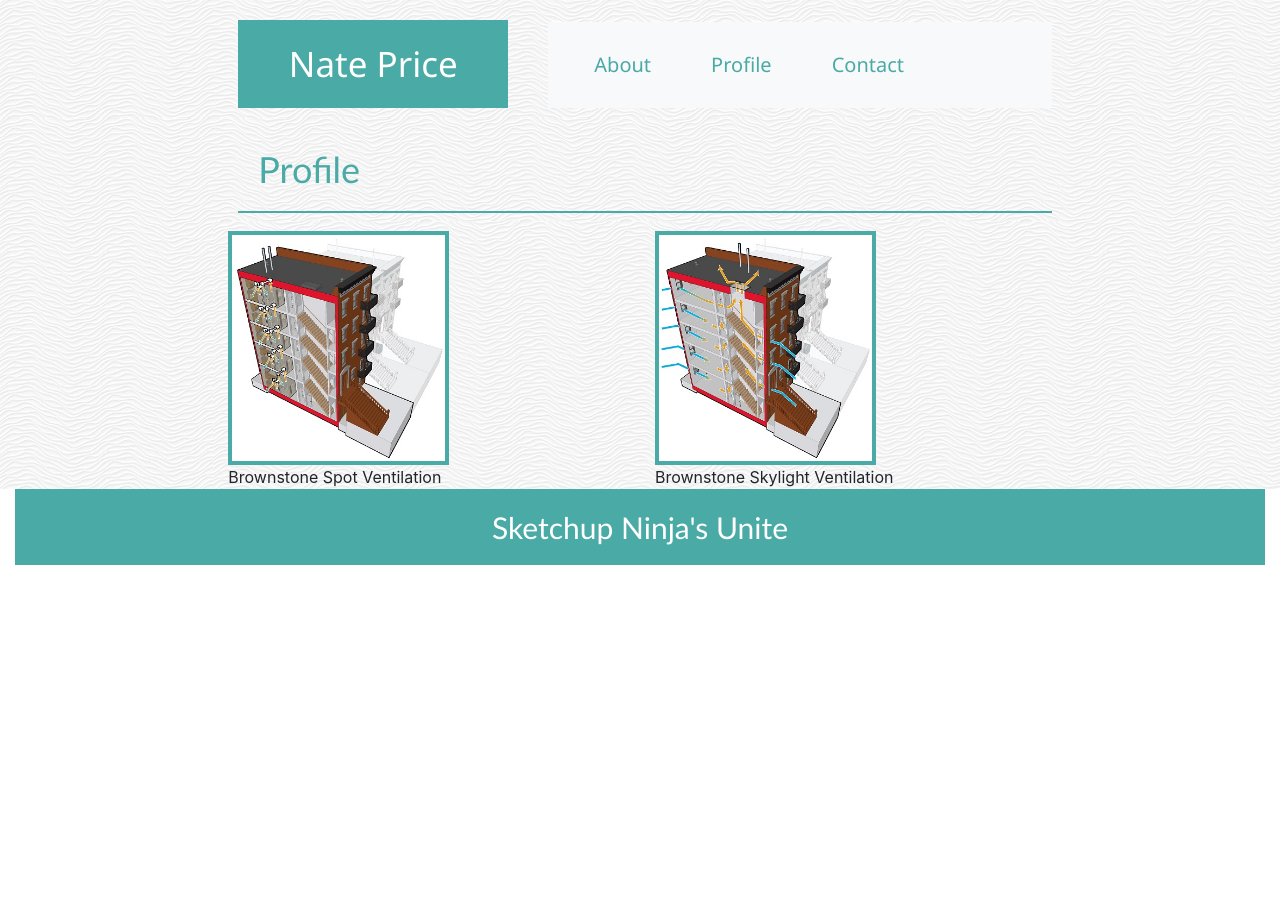
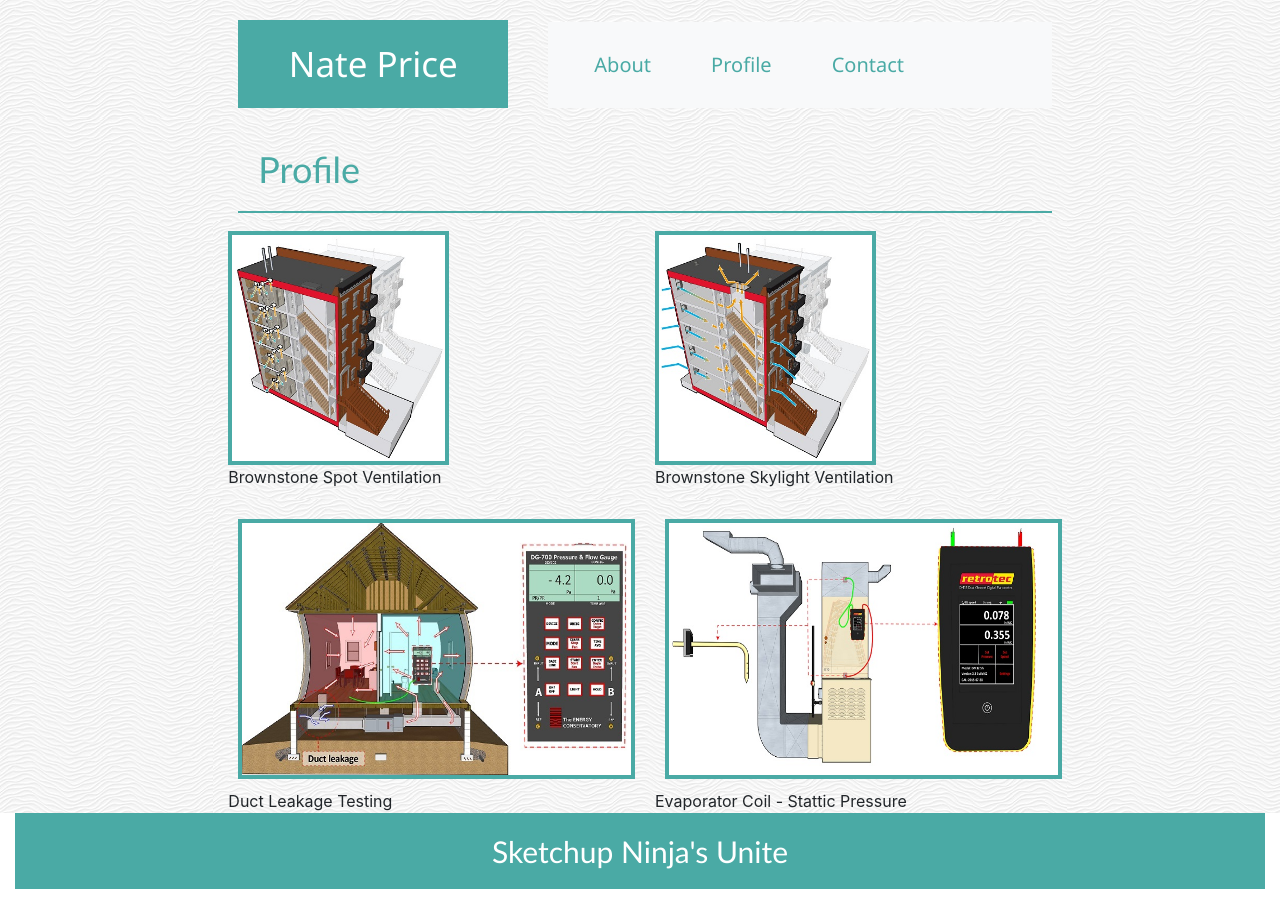
Before and after one commit to nathanielprice/homework_2, a plain HTML site: page profile.html in a window 1280 px wide. Before the commit the page ends 800 px from the top, so only its background shows below. Drawn offline with nearby package versions, Linux system fonts and the light colour scheme.

Commit message:
Adding Bootstrap Homework 2

```diff
--- a/profile.html
+++ b/profile.html
@@ -58,6 +58,22 @@
                     </div>
             </div>
         </div>
+        <div class="container-fluid">
+            <div class="row">
+                    <div class="offset-md-2 col-md-8">
+                        <div class="row">
+                            <div class="col-md-6">
+                                <img id="profile-image4" src="images/Duct Leakage - Return Dominant-03.jpg" class="img-fluid" alt="Duct Leakage"><figcaption>Duct Leakage Testing</figcaption>
+                                </div><!-- This is spot ventilation -->
+
+                            <div class="col-md-6">
+                                <img id="profile-image5" src="images/HVAC - Evaporator Coil - Stattic Pressure - 4-05.jpg" class="img-fluid" alt="Evaporator Coil - Stattic Pressure"><figcaption>Evaporator Coil - Stattic Pressure</figcaption>
+                            </div><!-- This is a natural ventilation image -->
+                        </div>
+
+                    </div>
+            </div>
+        </div>
         <div class="row2">
             <div class="col-md-12">
                 <footer>
--- a/style.css
+++ b/style.css
@@ -137,6 +137,8 @@ h1 {
 }
 
 #profile-image4 {
+    color: #4aaaa5;
+    border: 4px solid #4aaaa5;
     margin: 10px;
     width: 420px;
     height: 260px;
@@ -144,6 +146,8 @@ h1 {
 }
 
 #profile-image5 {
+    color: #4aaaa5;
+    border: 4px solid #4aaaa5;
     margin: 10px;
     width: 430px;
     height: 260px;
```
Also changed, not shown: 1 other file.
